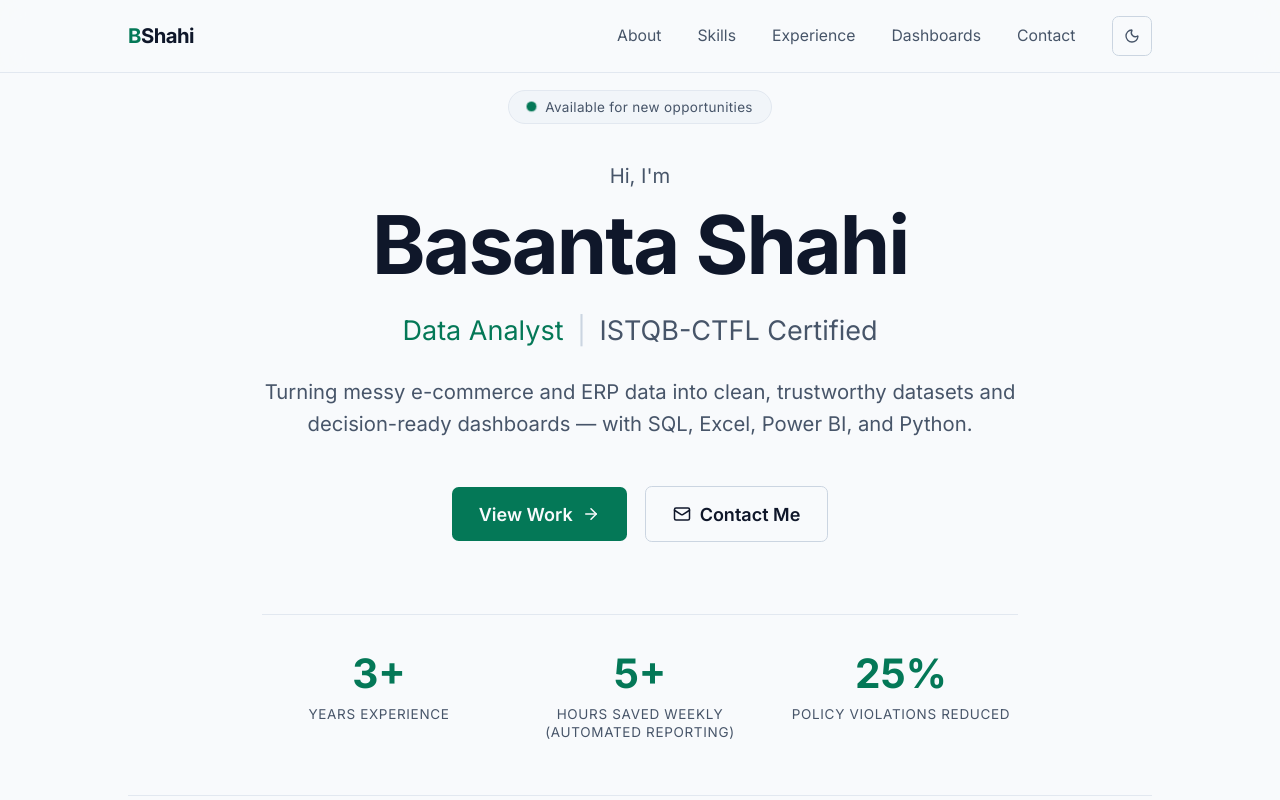
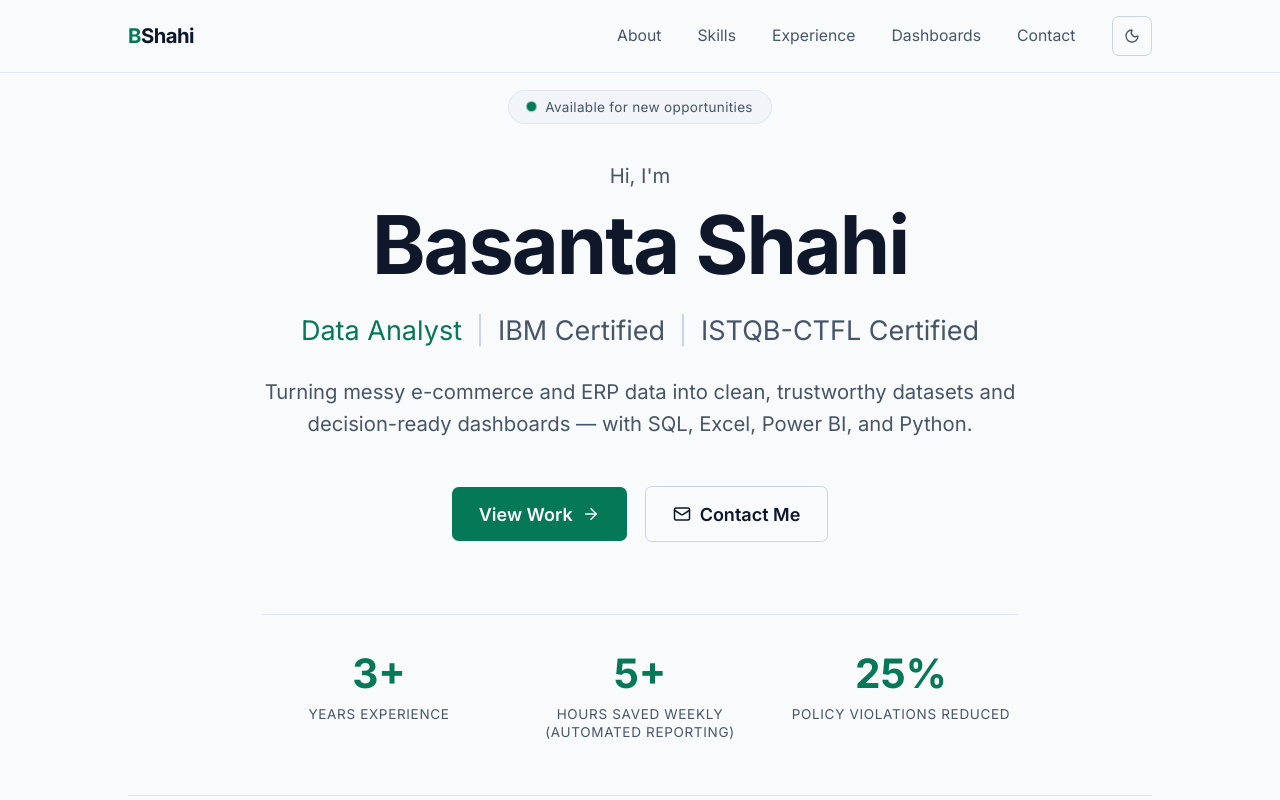
Before and after one commit to basanta999s-ship-it/basanta999s-ship-it.github.io, a React (Vite) app: page / in a window 1280 px wide. Shown: the top 800 px of the page. Built offline with nearby package versions, Linux system fonts and the light colour scheme.

Commit message:
Add IBM Certified to hero and lead experience with Daraz
Puts the analytics-relevant role first, ahead of the more recent
hospitality job. This breaks reverse-chronological order on purpose, so
the ordering is noted in a comment.

```diff
--- a/src/components/Experience.jsx
+++ b/src/components/Experience.jsx
@@ -1,17 +1,8 @@
 import { motion } from 'framer-motion';
 
+// Daraz leads deliberately: it is the analytics-relevant role, so it sits
+// above the more recent hospitality job rather than in date order.
 const jobs = [
-  {
-    role: 'Customer Service & Operations Associate',
-    company: "Frank's Hakka",
-    location: 'Mississauga, ON',
-    date: 'May 2024 – May 2026',
-    bullets: [
-      'Manage daily customer orders and POS transactions, support payroll and scheduling, and help keep front-of-house operations running smoothly.',
-      'Known for staying organized under pressure, asking thoughtful questions, and translating complex issues into clear, actionable updates for both technical and non-technical stakeholders.',
-      'Resolve day-to-day operational issues by coordinating order changes, customer concerns, and process gaps, helping maintain service quality during peak business hours.',
-    ],
-  },
   {
     role: 'Quality Assurance & Governance Analyst',
     company: 'Daraz Kyamu Pvt. Ltd.',
@@ -24,6 +15,17 @@ const jobs = [
       'Executed cross-browser, smoke, regression, and UAT cycles across staging and pre-prod environments, collaborating closely with developers to triage and resolve issues quickly.',
       'Streamlined JIRA workflows and bug templates, producing cleaner defect handoffs and improving tracking efficiency by about 25%.',
       'Generated monthly stakeholder reports using Power BI and Excel, automating manual data aggregation and saving the team 5+ hours of manual work per week.',
+    ],
+  },
+  {
+    role: 'Customer Service & Operations Associate',
+    company: "Frank's Hakka",
+    location: 'Mississauga, ON',
+    date: 'May 2024 – May 2026',
+    bullets: [
+      'Manage daily customer orders and POS transactions, support payroll and scheduling, and help keep front-of-house operations running smoothly.',
+      'Known for staying organized under pressure, asking thoughtful questions, and translating complex issues into clear, actionable updates for both technical and non-technical stakeholders.',
+      'Resolve day-to-day operational issues by coordinating order changes, customer concerns, and process gaps, helping maintain service quality during peak business hours.',
     ],
   },
 ];
--- a/src/components/Hero.jsx
+++ b/src/components/Hero.jsx
@@ -1,7 +1,7 @@
 import { motion } from 'framer-motion';
 import { ArrowRight, Mail } from 'lucide-react';
 
-const roles = ['Data Analyst', 'ISTQB-CTFL Certified'];
+const roles = ['Data Analyst', 'IBM Certified', 'ISTQB-CTFL Certified'];
 
 const stats = [
   { value: '3+', label: 'Years Experience' },
```
